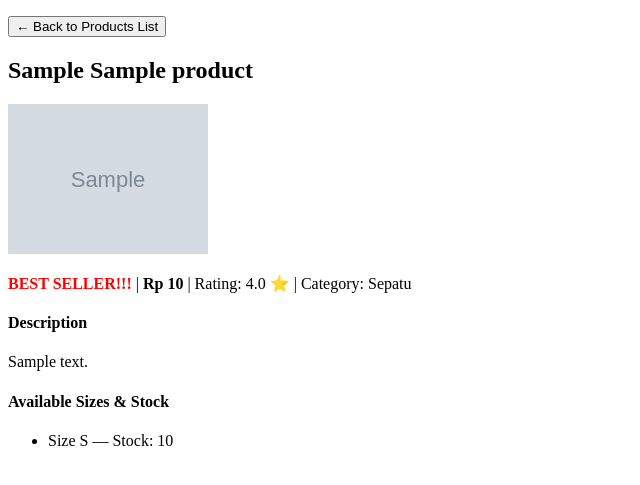
After one commit to azzelll/PBP-footballshop, a Django app: page /product/00000000-0000-0000-0000-000000000001/ in a window 1280 px wide. The commit adds this page. Shown: the top 485 px of the page, without its empty margins (0-640 px from the left). Run offline with Django 5.2, Linux system fonts and the light colour scheme; tables that the repository leaves empty hold one stand-in row (values such as "Sample post"); grey boxes marked "Sample" are stand-in pictures.

Commit message:
Finish Code Assignment Tugas 3

```diff
--- a/football_shop/settings.py
+++ b/football_shop/settings.py
@@ -34,6 +34,9 @@ DEBUG = True
 ALLOWED_HOSTS = ["localhost", "127.0.0.1", "made-shandy-footballshop.pbp.cs.ui.ac.id"]
 
 
+CSRF_TRUSTED_ORIGINS = [
+    "https://made-shandy-footballshop.pbp.cs.ui.ac.id"
+]
 # Application definition
 
 INSTALLED_APPS = [
@@ -61,7 +64,7 @@ ROOT_URLCONF = 'football_shop.urls'
 TEMPLATES = [
     {
         'BACKEND': 'django.template.backends.django.DjangoTemplates',
-        'DIRS': [],
+        'DIRS': [BASE_DIR / 'templates'],
         'APP_DIRS': True,
         'OPTIONS': {
             'context_processors': [
--- a/football_shop/urls.py
+++ b/football_shop/urls.py
@@ -21,4 +21,5 @@ from django.urls import path, include
 urlpatterns = [
     path('admin/', admin.site.urls),
     path('', include('main.urls')),
+
 ]
--- a/main/models.py
+++ b/main/models.py
@@ -1,6 +1,3 @@
-from django.db import models
-
-# Create your models here.
 import uuid
 from django.db import models
 
@@ -16,6 +13,7 @@ class Product(models.Model):
         ('lifestyle', 'Lifestyle / Merchandise'),
     ]
 
+    id = models.UUIDField(primary_key=True, default=uuid.uuid4, editable=False)
     name = models.CharField(max_length=255)
     brand = models.CharField(max_length=50)
     description = models.TextField()
@@ -48,4 +46,19 @@ class Product(models.Model):
         return ", ".join([size.name for size in self.sizes.all()])
 
     def formatted_price(self):
-        return f"Rp {self.price:,.0f}".replace(",", ".")
+        return f"Rp {self.final_price:,.0f}".replace(",", ".")
+
+class ProductSize(models.Model):
+    SIZE_CHOICES = [
+        ("S", "Small"),
+        ("M", "Medium"),
+        ("L", "Large"),
+        ("XL", "Extra Large"),
+        ("XXL", "Double Extra Large"),
+    ]
+    product = models.ForeignKey(Product, on_delete=models.CASCADE)
+    size = models.CharField(max_length=5, choices=SIZE_CHOICES)
+    stock = models.PositiveIntegerField(default=0)
+
+    def __str__(self):
+        return f"{self.product.name} - {self.size}"
--- /dev/null
+++ b/main/templates/product_detail.html
@@ -0,0 +1,51 @@
+{% extends 'base.html' %}
+{% block content %}
+<p>
+    <a href="{% url 'main:show_main' %}">
+        <button>← Back to Products List</button>
+    </a>
+</p>
+
+<h2>{{ product.full_name }}</h2>
+
+{% if product.thumbnail %}
+    <img src="{{ product.thumbnail }}" alt="thumbnail" width="200" height="150">
+    <br />
+{% endif %}
+
+<p>
+    {% if product.is_featured %}
+        <b style="color:red;">BEST SELLER!!!</b> |
+    {% endif %}
+    <b>{{ product.formatted_price }}</b>
+    {% if product.discount > 0 %}
+        <span style="text-decoration: line-through; color: gray;">
+        Rp {{ product.price|floatformat:0 }}
+        </span>
+        ({{ product.discount }}% OFF)
+    {% endif %}
+    | Rating: {{ product.rating }} ⭐
+    | Category: {{ product.get_category_display }}
+</p>
+
+<h4>Description</h4>
+<p>{{ product.description }}</p>
+
+<h4>Available Sizes & Stock</h4>
+<ul>
+    {% for ps in product.productsize_set.all %}
+    <li>
+        Size {{ ps.size }} —
+        {% if ps.stock > 0 %}
+            Stock: {{ ps.stock }}
+        {% else %}
+            <span style="color: red;">Out of Stock</span>
+        {% endif %}
+    </li>
+{% empty %}
+    <li>No sizes available for this product.</li>
+{% endfor %}
+
+</ul>
+
+{% endblock content %}
--- a/main/urls.py
+++ b/main/urls.py
@@ -1,8 +1,15 @@
 from django.urls import path
-from main.views import show_main
+from main.views import show_main, create_product, show_product, show_xml, show_json, show_json_by_id, show_xml_by_id
 
 app_name = 'main'
 
 urlpatterns = [
     path('', show_main, name='show_main'),
+    path('create-product/', create_product, name='create_product'),
+    path('product/<str:id>/', show_product, name='show_product'),
+    path('xml/', show_xml, name='show_xml'),
+    path('json/', show_json, name='show_json'),
+    path('xml/<str:news_id>/', show_xml_by_id, name='show_xml_by_id'),
+    path('json/<str:news_id>/', show_json_by_id, name='show_json_by_id'),
+
 ]
--- a/main/views.py
+++ b/main/views.py
@@ -1,11 +1,96 @@
-from django.shortcuts import render
+from django.shortcuts import render, redirect, get_object_or_404
+from django.http import HttpResponse
+from django.core import serializers
+from main.forms import ProductForm
+from main.models import Product
+from django.forms import inlineformset_factory
+from .models import Product, ProductSize
 
-# Create your views here.
+ProductSizeFormSet = inlineformset_factory(
+    Product,
+    ProductSize,
+    fields=("size", "stock"),
+    extra=1,
+    can_delete=True
+)
+
+def add_product(request):
+    if request.method == "POST":
+        form = ProductForm(request.POST)
+        formset = ProductSizeFormSet(request.POST)
+        if form.is_valid() and formset.is_valid():
+            product = form.save()
+            product_sizes = formset.save(commit=False)
+            for ps in product_sizes:
+                ps.product = product
+                ps.save()
+            return redirect("main:show_main")
+    else:
+        form = ProductForm()
+        formset = ProductSizeFormSet()
+
+    return render(request, "add_product.html", {"form": form, "formset": formset})
+
 def show_main(request):
+    product_list = Product.objects.all()
+
     context = {
-        'app_name' : 'PROSCORE',
+        'npm' : '2406495615',
         'name': 'Made Shandy Krisnanda',
-        'class': 'PBP C'
+        'class': 'PBP C',
+        'product_list': product_list
     }
 
     return render(request, "main.html", context)
+
+def create_product(request):
+    if request.method == "POST":
+        form = ProductForm(request.POST)
+        formset = ProductSizeFormSet(request.POST)
+        if form.is_valid() and formset.is_valid():
+            product = form.save()
+            product_sizes = formset.save(commit=False)
+            for ps in product_sizes:
+                ps.product = product
+                ps.save()
+            return redirect("main:show_main")
+    else:
+        form = ProductForm()
+        formset = ProductSizeFormSet()
+
+    return render(request, "create_product.html", {"form": form, "formset": formset})
+
+def show_product(request, id):
+    product = get_object_or_404(Product, pk=id)
+
+    context = {
+        'product': product
+    }
+
+    return render(request, "product_detail.html", context)
+
+def show_xml(request):
+    product_list = Product.objects.all()
+    xml_data = serializers.serialize("xml", product_list)
+    return HttpResponse(xml_data, content_type="application/xml")
+
+def show_json(request):
+    product_list = Product.objects.all()
+    json_data = serializers.serialize("json", product_list)
+    return HttpResponse(json_data, content_type="application/json")
+
+def show_xml_by_id(request, Product_id):
+    try:
+        product_item = Product.objects.filter(pk=Product_id)
+        xml_data = serializers.serialize("xml", product_item)
+        return HttpResponse(xml_data, content_type="application/xml")
+    except Product.DoesNotExist:
+        return HttpResponse(status=404)
+
+def show_json_by_id(request, Product_id):
+    try:
+        product_item = Product.objects.get(pk=Product_id)
+        json_data = serializers.serialize("json", [product_item])
+        return HttpResponse(json_data, content_type="application/json")
+    except Product.DoesNotExist:
+        return HttpResponse(status=404)
--- /dev/null
+++ b/templates/base.html
@@ -0,0 +1,13 @@
+{% load static %}
+<!DOCTYPE html>
+<html lang="en">
+<head>
+    <meta charset="UTF-8" />
+    <meta name="viewport" content="width=device-width, initial-scale=1.0" />
+    {% block meta %} {% endblock meta %}
+</head>
+
+<body>
+    {% block content %} {% endblock content %}
+</body>
+</html>
```
Also changed, not shown: main/forms.py (added, +16 -0 lines), main/templates/create_product.html (added, +22 -0 lines), main/templates/main.html (+47 -3 lines), main/migrations/0002_product_discount_alter_product_id.py (added), main/migrations/0003_productsize.py (added), main/migrations/0004_alter_productsize_product_alter_productsize_size.py (added).
